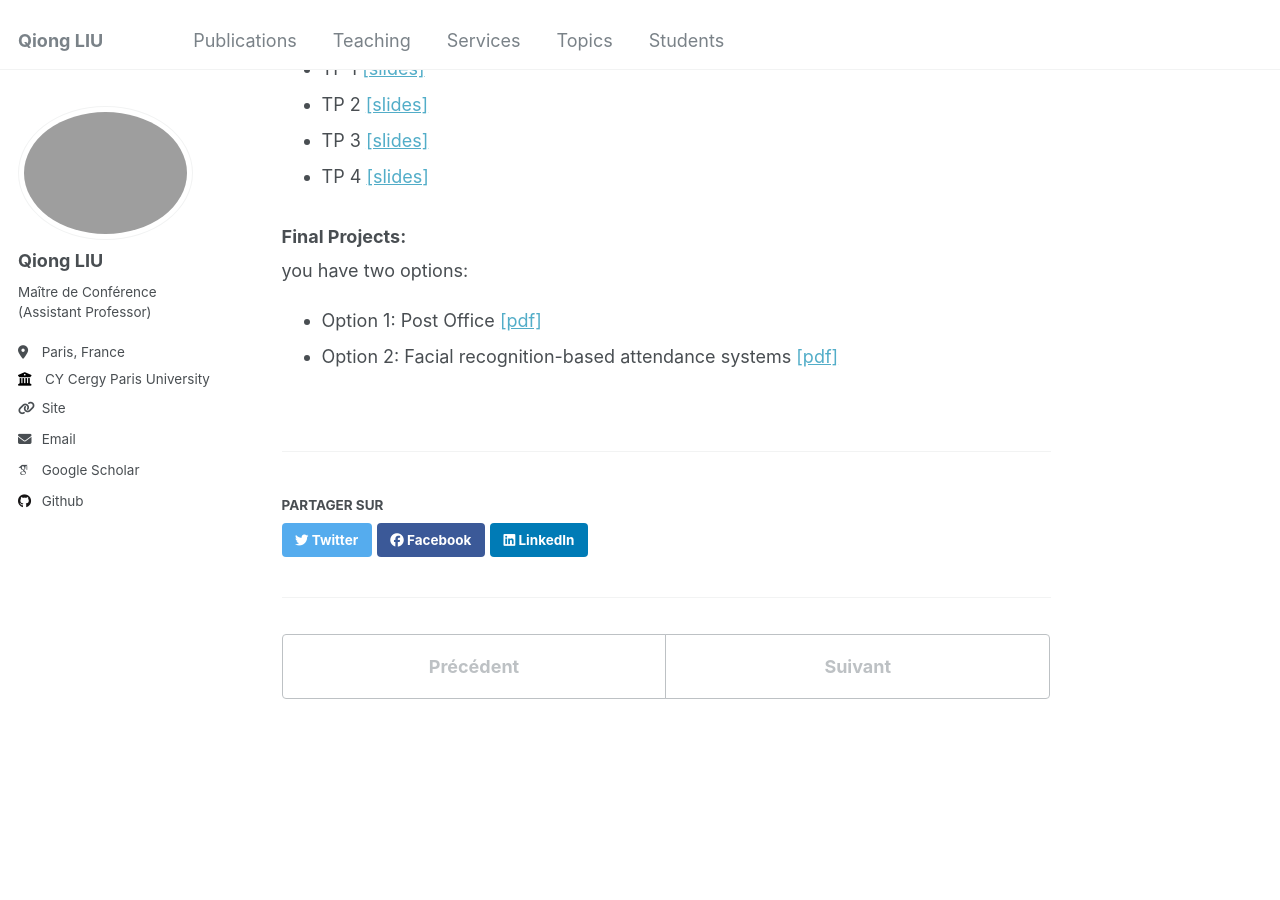
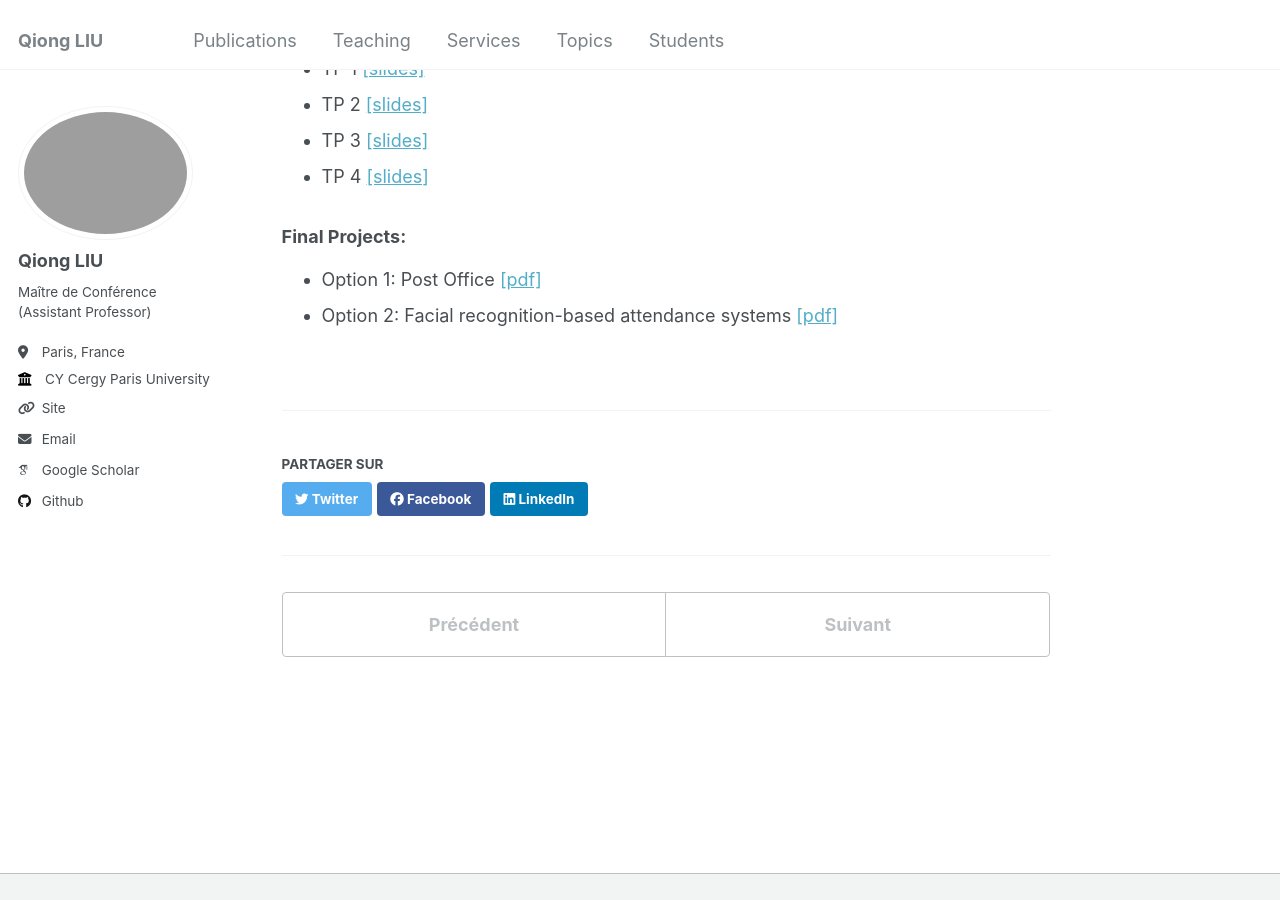
Before and after one commit to evesiphus/evesiphus.github.io, a Jekyll site: the page built from _teaching/2024-fall-java.md, in a window 1280 px wide and 900 px high, scrolled down 590 px. Built offline with Jekyll 4.4.1, drawn with Linux system fonts in a browser that asks for light colours; some web fonts are replaced.

Commit message:
Update 2024-fall-java.md

```diff
--- a/_teaching/2024-fall-java.md
+++ b/_teaching/2024-fall-java.md
@@ -28,6 +28,5 @@ hours: "64h (CM+TP)"
 - TP 4 [[slides]](https://evesiphus.github.io/assets/teaching/java/Java_tp4.pdf)
 
 ### Final Projects:
-you have two options:
 - Option 1: Post Office [[pdf]](https://evesiphus.github.io/assets/teaching/java/Java_project_1.pdf)
 - Option 2: Facial recognition-based attendance systems [[pdf]](https://evesiphus.github.io/assets/teaching/java/Java_project_2.pdf)
```
